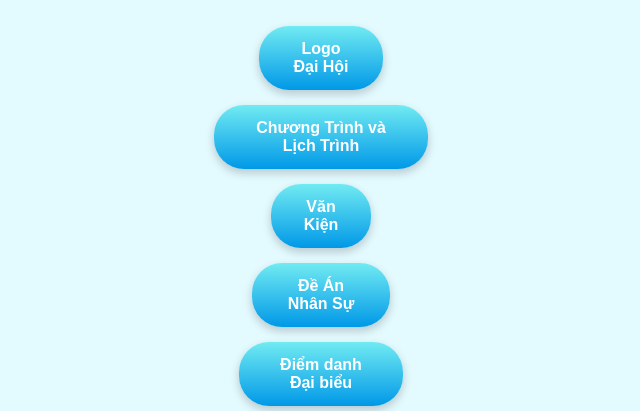
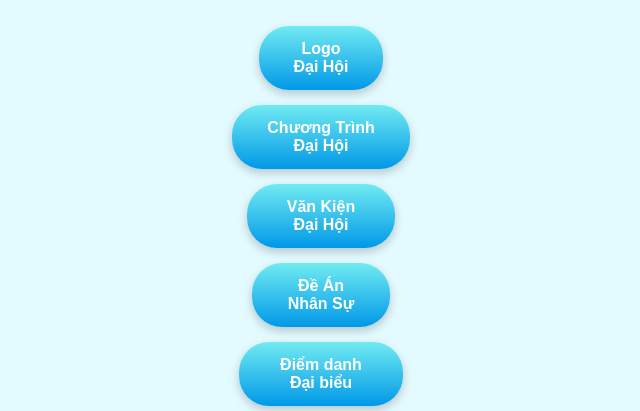
Before and after one commit to idolbinhminhtran/notebook, a website: page src/index.html in a window 1280 px wide. Shown: the part 389-800 px from the top of the page, without its empty margins (319-959 px from the left). Drawn offline with Linux system fonts and the light colour scheme; a web font is replaced by a local one.

Commit message:
make change to button

```diff
--- a/src/index.html
+++ b/src/index.html
@@ -15,8 +15,8 @@
   <h3>Sổ tay đại biểu</h3>
   <div class="buttons">
     <a href="https://drive.google.com/file/d/14E83jv7eslv367fKvdtF9owyoNzfGIYU/view?usp=sharing" target="_blank"><button>Logo Đại Hội</button></a>
-    <a href="https://drive.google.com/drive/folders/1crn9BARl7y-wa6Dr3v4oy9PA_pq-ZRKj?usp=sharing" target="_blank"><button>Chương Trình và Lịch Trình</button></a>
-    <a href="https://drive.google.com/drive/folders/1O1cAWD3LN2efoujoKg3ExAtndJa_1JzR?usp=sharing" target="_blank"><button>Văn Kiện</button></a>
+    <a href="https://drive.google.com/file/d/1gDMzouCD1FMO0goPzuW6pZ6oaeWW_VzK/view?usp=sharing" target="_blank"><button>Chương Trình Đại Hội</button></a>
+    <a href="https://drive.google.com/file/d/1cdHXnLhXGWgiW2SqLnzRQjVoMdNZoPgd/view?usp=sharing" target="_blank"><button>Văn Kiện Đại Hội</button></a>
     <a href="https://drive.google.com/drive/folders/1yyxbCOyoAlHlepNM7z9T8GzPvurIGsgi?usp=sharing" target="_blank"><button>Đề Án Nhân Sự</button></a>
     <a href="checkin.html" target="_blank"><button>Điểm danh Đại biểu</button></a>
     <a href="https://uavs-nsw.com/" target="_blank"><button>Website UAVS</button></a>
```
